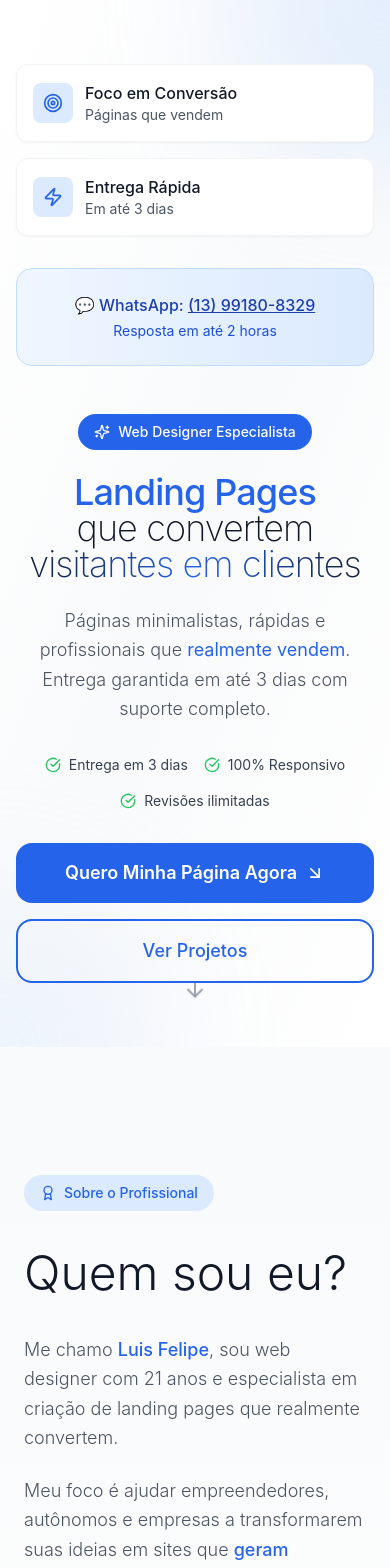
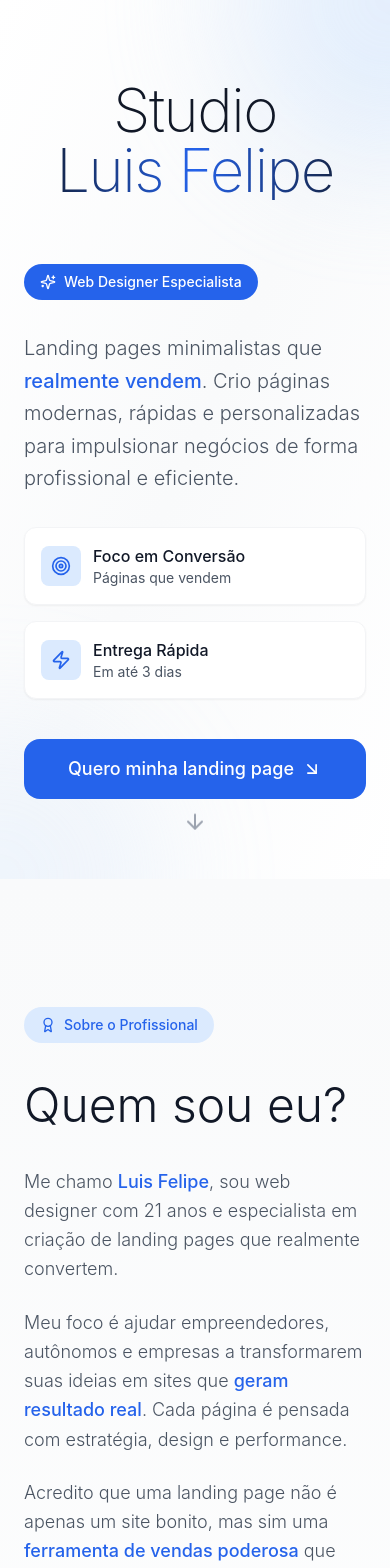
Before and after one commit to LUISFELIPE01010/studio-lf-landing, a React (Vite) app: page / in a window 390 px wide. Shown: the top 1568 px of the page. Built offline with nearby package versions, Linux system fonts and the light colour scheme.

Commit message:
Restored to '4bc9f7210940ba926cac722a1e7b2877b171d5c9'
Replit-Restored-To: 4bc9f7210940ba926cac722a1e7b2877b171d5c9

```diff
--- a/index.html
+++ b/index.html
@@ -4,13 +4,12 @@
   <head>
     <meta charset="UTF-8" />
     <meta name="viewport" content="width=device-width, initial-scale=1.0" />
-    <title>Studio Luis Felipe | Landing Pages Profissionais que Convertem</title>
-    <meta name="description" content="Especialista em landing pages minimalistas e eficazes. Páginas que convertem visitantes em clientes com design moderno e entrega em 3 dias." />
+    <title>Studio Luis Felipe - Landing Pages que Convertem</title>
+    <meta name="description" content="Landing pages minimalistas e modernas que vendem. Criação de páginas personalizadas para impulsionar seu negócio online." />
     <meta name="author" content="Luis Felipe" />
-    <meta name="keywords" content="landing page, web designer, páginas de vendas, conversão, marketing digital, design responsivo" />
 
-    <meta property="og:title" content="Studio Luis Felipe | Landing Pages Profissionais que Convertem" />
-    <meta property="og:description" content="Especialista em landing pages minimalistas e eficazes. Páginas que convertem visitantes em clientes com design moderno e entrega em 3 dias." />
+    <meta property="og:title" content="Studio Luis Felipe - Landing Pages que Convertem" />
+    <meta property="og:description" content="Landing pages minimalistas e modernas que vendem. Criação de páginas personalizadas para impulsionar seu negócio online." />
     <meta property="og:type" content="website" />
     <meta property="og:image" content="https://lovable.dev/opengraph-image-p98pqg.png" />
 
--- a/src/components/HeroSection.tsx
+++ b/src/components/HeroSection.tsx
@@ -1,9 +1,6 @@
-
-import { ArrowDown, Sparkles, Zap, Target, CheckCircle } from "lucide-react";
-
+import { ArrowDown, Sparkles, Zap, Target } from "lucide-react";
 const HeroSection = () => {
-  return (
-    <section className="min-h-screen flex flex-col justify-center items-center px-4 py-16 bg-gradient-to-br from-white via-gray-50 to-white relative overflow-hidden">
+  return <section className="min-h-screen flex flex-col justify-center items-center px-6 py-20 bg-gradient-to-br from-white via-gray-50 to-white relative overflow-hidden">
       {/* Background decorative elements */}
       <div className="absolute inset-0 overflow-hidden">
         <div className="absolute -top-40 -right-40 w-80 h-80 bg-gradient-to-br from-blue-100 to-blue-200 rounded-full blur-3xl opacity-20 animate-pulse"></div>
@@ -11,66 +8,31 @@ const HeroSection = () => {
       </div>
 
       <div className="max-w-7xl mx-auto relative z-10">
-        <div className="grid lg:grid-cols-2 gap-12 items-center">
-          {/* Left side - Value Proposition */}
-          <div className="order-2 lg:order-1 text-center lg:text-left animate-scale-in">
-            <div className="inline-flex items-center gap-2 bg-blue-600 text-white px-4 py-2 rounded-full text-sm font-medium mb-6">
+        <div className="grid lg:grid-cols-2 gap-16 items-center">
+          {/* Left side - Title */}
+          <div className="order-1 lg:order-1 text-center lg:text-left animate-scale-in">
+            <h1 className="text-6xl md:text-8xl lg:text-9xl font-sf font-extralight text-gray-900 leading-none tracking-tight">
+              <span className="block">Studio</span>
+              <span className="block bg-gradient-to-r from-gray-900 via-blue-600 to-gray-900 bg-clip-text text-transparent">
+                Luis Felipe
+              </span>
+            </h1>
+          </div>
+
+          {/* Right side - Text content */}
+          <div className="order-2 lg:order-2 animate-fade-in">
+            <div className="inline-flex items-center gap-2 bg-blue-600 text-white px-4 py-2 rounded-full text-sm font-medium mb-8">
               <Sparkles className="w-4 h-4" />
               <span>Web Designer Especialista</span>
             </div>
 
-            <h1 className="text-4xl md:text-6xl lg:text-7xl font-sf font-extralight text-gray-900 leading-none tracking-tight mb-6">
-              <span className="block text-blue-600 font-medium">Landing Pages</span>
-              <span className="block">que convertem</span>
-              <span className="block bg-gradient-to-r from-gray-900 via-blue-600 to-gray-900 bg-clip-text text-transparent">
-                visitantes em clientes
-              </span>
-            </h1>
-
-            <p className="text-lg md:text-xl text-gray-600 mb-8 leading-relaxed font-sf font-light max-w-2xl">
-              Páginas minimalistas, rápidas e profissionais que <strong className="text-blue-600">realmente vendem</strong>.
-              Entrega garantida em até 3 dias com suporte completo.
+            <p className="text-xl md:text-2xl text-gray-600 mb-8 leading-relaxed font-sf font-light">
+              Landing pages minimalistas que <span className="text-blue-600 font-medium">realmente vendem</span>.
+              Crio páginas modernas, rápidas e personalizadas para impulsionar negócios de forma
+              profissional e eficiente.
             </p>
 
-            {/* Benefits quick list */}
-            <div className="flex flex-wrap gap-4 mb-8 justify-center lg:justify-start">
-              <div className="flex items-center gap-2 text-sm text-gray-700">
-                <CheckCircle className="w-4 h-4 text-green-500" />
-                <span>Entrega em 3 dias</span>
-              </div>
-              <div className="flex items-center gap-2 text-sm text-gray-700">
-                <CheckCircle className="w-4 h-4 text-green-500" />
-                <span>100% Responsivo</span>
-              </div>
-              <div className="flex items-center gap-2 text-sm text-gray-700">
-                <CheckCircle className="w-4 h-4 text-green-500" />
-                <span>Revisões ilimitadas</span>
-              </div>
-            </div>
-
-            <div className="flex flex-col sm:flex-row gap-4 justify-center lg:justify-start">
-              <a
-                href="https://wa.me/5513991808329?text=Quero%20uma%20landing%20page%20que%20converte%20visitantes%20em%20clientes"
-                target="_blank"
-                rel="noopener noreferrer"
-                className="inline-flex items-center justify-center bg-blue-600 text-white px-8 py-4 rounded-2xl text-lg font-sf font-semibold hover:bg-blue-700 transition-all duration-300 transform hover:scale-105 hover:shadow-xl group"
-              >
-                <span>Quero Minha Página Agora</span>
-                <ArrowDown className="w-5 h-5 ml-2 transform rotate-[-45deg] group-hover:translate-x-1 transition-transform" />
-              </a>
-
-              <a
-                href="#portfolio"
-                className="inline-flex items-center justify-center border-2 border-blue-600 text-blue-600 px-8 py-4 rounded-2xl text-lg font-sf font-medium hover:bg-blue-600 hover:text-white transition-all duration-300"
-              >
-                Ver Projetos
-              </a>
-            </div>
-          </div>
-
-          {/* Right side - Visual elements */}
-          <div className="order-1 lg:order-2 animate-fade-in">
-            <div className="grid grid-cols-1 sm:grid-cols-2 gap-4">
+            <div className="grid grid-cols-1 sm:grid-cols-2 gap-4 mb-10">
               <div className="flex items-center gap-3 p-4 bg-white rounded-xl shadow-sm border border-gray-100">
                 <div className="w-10 h-10 bg-blue-100 rounded-lg flex items-center justify-center">
                   <Target className="w-5 h-5 text-blue-600" />
@@ -92,12 +54,11 @@ const HeroSection = () => {
               </div>
             </div>
 
-            {/* Contact info visible above fold */}
-            <div className="mt-8 p-6 bg-gradient-to-r from-blue-50 to-blue-100 rounded-2xl border border-blue-200">
-              <p className="text-blue-800 font-sf font-medium text-center">
-                💬 WhatsApp: <a href="https://wa.me/5513991808329" className="underline hover:no-underline">(13) 99180-8329</a>
-              </p>
-              <p className="text-blue-700 text-sm text-center mt-1">Resposta em até 2 horas</p>
+            <div className="flex flex-col sm:flex-row gap-4">
+              <a href="https://wa.me/5513991808329?text=Olá%2C+quero+uma+landing+page+profissional" target="_blank" rel="noopener noreferrer" className="inline-flex items-center justify-center bg-blue-600 text-white px-8 py-4 rounded-2xl text-lg font-sf font-medium hover:bg-blue-700 transition-all duration-300 transform hover:scale-105 hover:shadow-xl group">
+                <span>Quero minha landing page</span>
+                <ArrowDown className="w-5 h-5 ml-2 transform rotate-[-45deg] group-hover:translate-x-1 transition-transform" />
+              </a>
             </div>
           </div>
         </div>
@@ -106,8 +67,6 @@ const HeroSection = () => {
       <div className="absolute bottom-10 animate-bounce">
         <ArrowDown className="w-6 h-6 text-gray-400" />
       </div>
-    </section>
-  );
+    </section>;
 };
-
 export default HeroSection;
--- a/src/components/PortfolioSection.tsx
+++ b/src/components/PortfolioSection.tsx
@@ -1,80 +1,47 @@
 
-import { ExternalLink, ArrowRight, Star, Zap, Globe, TrendingUp } from "lucide-react";
+import { ExternalLink, ArrowRight, Star, Zap } from "lucide-react";
 
 const PortfolioSection = () => {
   const projects = [
     {
       id: 1,
       title: "Landing Page E-commerce",
-      description: "Página de vendas para loja online especializada em produtos digitais com checkout integrado",
+      description: "Página de vendas para loja online especializada em produtos digitais",
       image: "https://images.unsplash.com/photo-1460925895917-afdab827c52f?auto=format&fit=crop&w=800&q=80",
       results: "+400% em conversões",
       category: "E-commerce",
-      tags: ["Responsivo", "Alta Conversão", "Mobile First"],
-      url: "#"
+      tags: ["Responsivo", "Alta Conversão", "Mobile First"]
     },
     {
       id: 2,
       title: "Página de Serviços Premium",
-      description: "Site institucional para empresa de consultoria empresarial com geração de leads qualificados",
+      description: "Site institucional para empresa de consultoria empresarial",
       image: "https://images.unsplash.com/photo-1486312338219-ce68d2c6f44d?auto=format&fit=crop&w=800&q=80",
       results: "+250% em leads",
       category: "Serviços",
-      tags: ["Profissional", "Clean Design", "SEO Otimizado"],
-      url: "#"
+      tags: ["Profissional", "Clean Design", "SEO Otimizado"]
     },
     {
       id: 3,
       title: "Landing Page SaaS",
-      description: "Página de captura para software B2B com foco em conversão e trial gratuito",
+      description: "Página de captura para software B2B com foco em conversão",
       image: "https://images.unsplash.com/photo-1498050108023-c5249f4df085?auto=format&fit=crop&w=800&q=80",
       results: "+350% em cadastros",
       category: "SaaS",
-      tags: ["Moderno", "Interativo", "Analytics"],
-      url: "#"
-    },
-    {
-      id: 4,
-      title: "Página de Curso Online",
-      description: "Landing page para curso digital com vídeo de vendas e formulário otimizado",
-      image: "https://images.unsplash.com/photo-1516321318423-f06f85e504b3?auto=format&fit=crop&w=800&q=80",
-      results: "+300% em vendas",
-      category: "Educação",
-      tags: ["Vídeo Integrado", "Formulário Otimizado", "Mobile Ready"],
-      url: "#"
-    },
-    {
-      id: 5,
-      title: "Site para Coach",
-      description: "Página profissional para coach com agendamento online e captura de leads",
-      image: "https://images.unsplash.com/photo-1507003211169-0a1dd7228f2d?auto=format&fit=crop&w=800&q=80",
-      results: "+280% em agendamentos",
-      category: "Coaching",
-      tags: ["Agendamento Online", "Captura de Leads", "Profissional"],
-      url: "#"
-    },
-    {
-      id: 6,
-      title: "Landing Page para App",
-      description: "Página de download para aplicativo mobile com foco em conversão de instalações",
-      image: "https://images.unsplash.com/photo-1512941937669-90a1b58e7e9c?auto=format&fit=crop&w=800&q=80",
-      results: "+450% downloads",
-      category: "Mobile App",
-      tags: ["App Store Links", "Screenshots", "Social Proof"],
-      url: "#"
+      tags: ["Moderno", "Interativo", "Analytics"]
     }
   ];
 
   return (
-    <section id="portfolio" className="py-24 px-4 bg-white relative">
+    <section className="py-32 px-6 bg-white relative">
       <div className="max-w-7xl mx-auto">
-        <div className="text-center mb-16 animate-fade-in">
-          <div className="inline-flex items-center gap-2 bg-blue-100 text-blue-600 px-4 py-2 rounded-full text-sm font-medium mb-6">
+        <div className="text-center mb-20 animate-fade-in">
+          <div className="inline-flex items-center gap-2 bg-blue-100 text-blue-600 px-4 py-2 rounded-full text-sm font-medium mb-8">
             <Star className="w-4 h-4" />
             <span>Projetos que Impressionam</span>
           </div>
 
-          <h2 className="text-4xl md:text-5xl font-sf font-light text-gray-900 mb-6 leading-tight">
+          <h2 className="text-5xl md:text-6xl font-sf font-light text-gray-900 mb-6 leading-tight">
             Projetos Recentes
           </h2>
 
@@ -84,54 +51,56 @@ const PortfolioSection = () => {
           </p>
         </div>
 
-        <div className="grid md:grid-cols-2 lg:grid-cols-3 gap-6">
+        <div className="grid lg:grid-cols-3 gap-8">
           {projects.map((project, index) => (
             <div
               key={project.id}
-              className="group animate-fade-in-up hover:transform hover:scale-105 transition-all duration-500"
-              style={{ animationDelay: `${index * 0.1}s` }}
+              className={`group animate-fade-in-up hover:transform hover:scale-105 transition-all duration-500 ${
+                index === 1 ? 'lg:scale-110 lg:z-10' : ''
+              }`}
+              style={{ animationDelay: `${index * 0.2}s` }}
             >
-              <div className="bg-white rounded-2xl overflow-hidden shadow-lg hover:shadow-2xl transition-all duration-300 border border-gray-100">
+              <div className="bg-white rounded-3xl overflow-hidden shadow-lg hover:shadow-2xl transition-all duration-300 border border-gray-100">
                 <div className="relative overflow-hidden">
                   <img
                     src={project.image}
                     alt={project.title}
-                    className="w-full h-48 object-cover group-hover:scale-110 transition-transform duration-500"
+                    className="w-full h-64 object-cover group-hover:scale-110 transition-transform duration-500"
                   />
-                  <div className="absolute top-3 left-3">
+                  <div className="absolute top-4 left-4">
                     <span className="bg-blue-600 text-white px-3 py-1 rounded-full text-xs font-medium">
                       {project.category}
                     </span>
                   </div>
-                  <div className="absolute top-3 right-3 bg-blue-600 text-white p-2 rounded-full opacity-0 group-hover:opacity-100 transition-opacity duration-300">
-                    <Globe className="w-4 h-4" />
+                  <div className="absolute top-4 right-4 bg-blue-600 text-white p-2 rounded-full opacity-0 group-hover:opacity-100 transition-opacity duration-300">
+                    <ExternalLink className="w-4 h-4" />
                   </div>
                 </div>
 
-                <div className="p-6">
-                  <h3 className="text-xl font-sf font-semibold text-gray-900 mb-3 group-hover:text-blue-600 transition-colors">
+                <div className="p-8">
+                  <h3 className="text-2xl font-sf font-semibold text-gray-900 mb-3 group-hover:text-blue-600 transition-colors">
                     {project.title}
                   </h3>
 
-                  <p className="text-gray-600 font-sf font-light mb-4 leading-relaxed text-sm">
+                  <p className="text-gray-600 font-sf font-light mb-6 leading-relaxed">
                     {project.description}
                   </p>
 
-                  <div className="flex items-center gap-2 mb-4">
-                    <TrendingUp className="w-4 h-4 text-green-600" />
-                    <span className="text-green-600 font-sf font-medium text-sm">{project.results}</span>
+                  <div className="flex items-center gap-2 mb-6">
+                    <Zap className="w-5 h-5 text-blue-600" />
+                    <span className="text-blue-600 font-sf font-medium">{project.results}</span>
                   </div>
 
-                  <div className="flex flex-wrap gap-1 mb-4">
+                  <div className="flex flex-wrap gap-2 mb-6">
                     {project.tags.map((tag, tagIndex) => (
-                      <span key={tagIndex} className="bg-gray-100 text-gray-700 px-2 py-1 rounded-full text-xs font-medium">
+                      <span key={tagIndex} className="bg-gray-100 text-gray-700 px-3 py-1 rounded-full text-xs font-medium">
                         {tag}
                       </span>
                     ))}
                   </div>
 
-                  <button className="w-full flex items-center justify-center gap-2 bg-blue-600 text-white py-3 rounded-xl font-sf font-medium hover:bg-blue-700 transition-colors group text-sm">
-                    <span>Ver Projeto</span>
+                  <button className="w-full flex items-center justify-center gap-2 bg-blue-600 text-white py-3 rounded-xl font-sf font-medium hover:bg-blue-700 transition-colors group">
+                    <span>Ver Detalhes</span>
                     <ArrowRight className="w-4 h-4 group-hover:translate-x-1 transition-transform" />
                   </button>
                 </div>
@@ -140,14 +109,14 @@ const PortfolioSection = () => {
           ))}
         </div>
 
-        <div className="text-center mt-12">
+        <div className="text-center mt-16">
           <a
-            href="https://wa.me/5513991808329?text=Vi%20seus%20projetos%20e%20quero%20uma%20landing%20page%20profissional"
+            href="https://wa.me/5513991808329?text=Quero+minha+landing+page"
             target="_blank"
             rel="noopener noreferrer"
-            className="inline-flex items-center gap-2 bg-blue-600 text-white px-8 py-4 rounded-2xl font-sf font-semibold hover:bg-blue-700 transition-all duration-300 transform hover:scale-105 hover:shadow-xl"
+            className="inline-flex items-center gap-2 bg-blue-600 text-white px-8 py-4 rounded-2xl font-sf font-medium hover:bg-blue-700 transition-colors"
           >
-            <span>Quero Uma Página Como Essas</span>
+            <span>Quero minha landing page</span>
             <ArrowRight className="w-5 h-5" />
           </a>
         </div>
--- a/src/index.css
+++ b/src/index.css
@@ -1,65 +1,6 @@
 @tailwind base;
 @tailwind components;
 @tailwind utilities;
-
-/* Performance optimizations */
-html {
-  scroll-behavior: smooth;
-}
-
-* {
-  box-sizing: border-box;
-}
-
-/* Optimize font loading */
-@font-face {
-  font-family: 'SF Pro Display';
-  font-display: swap;
-}
-
-/* Reduce motion for accessibility */
-@media (prefers-reduced-motion: reduce) {
-  * {
-    animation-duration: 0.01ms !important;
-    animation-iteration-count: 1 !important;
-    transition-duration: 0.01ms !important;
-  }
-}
-
-/* Image optimizations */
-img {
-  max-width: 100%;
-  height: auto;
-  loading: lazy;
-}
-
-/* Performance critical animations */
-@keyframes fade-in {
-  from { opacity: 0; transform: translateY(20px); }
-  to { opacity: 1; transform: translateY(0); }
-}
-
-@keyframes scale-in {
-  from { opacity: 0; transform: scale(0.95); }
-  to { opacity: 1; transform: scale(1); }
-}
-
-@keyframes fade-in-up {
-  from { opacity: 0; transform: translateY(30px); }
-  to { opacity: 1; transform: translateY(0); }
-}
-
-.animate-fade-in {
-  animation: fade-in 0.6s ease-out forwards;
-}
-
-.animate-scale-in {
-  animation: scale-in 0.6s ease-out forwards;
-}
-
-.animate-fade-in-up {
-  animation: fade-in-up 0.6s ease-out forwards;
-}
 
 @layer base {
   :root {
```
Also changed, not shown: src/components/TestimonialsSection.tsx (+20 -80 lines), 1 other file (tests, documents, lock files or other folders).
